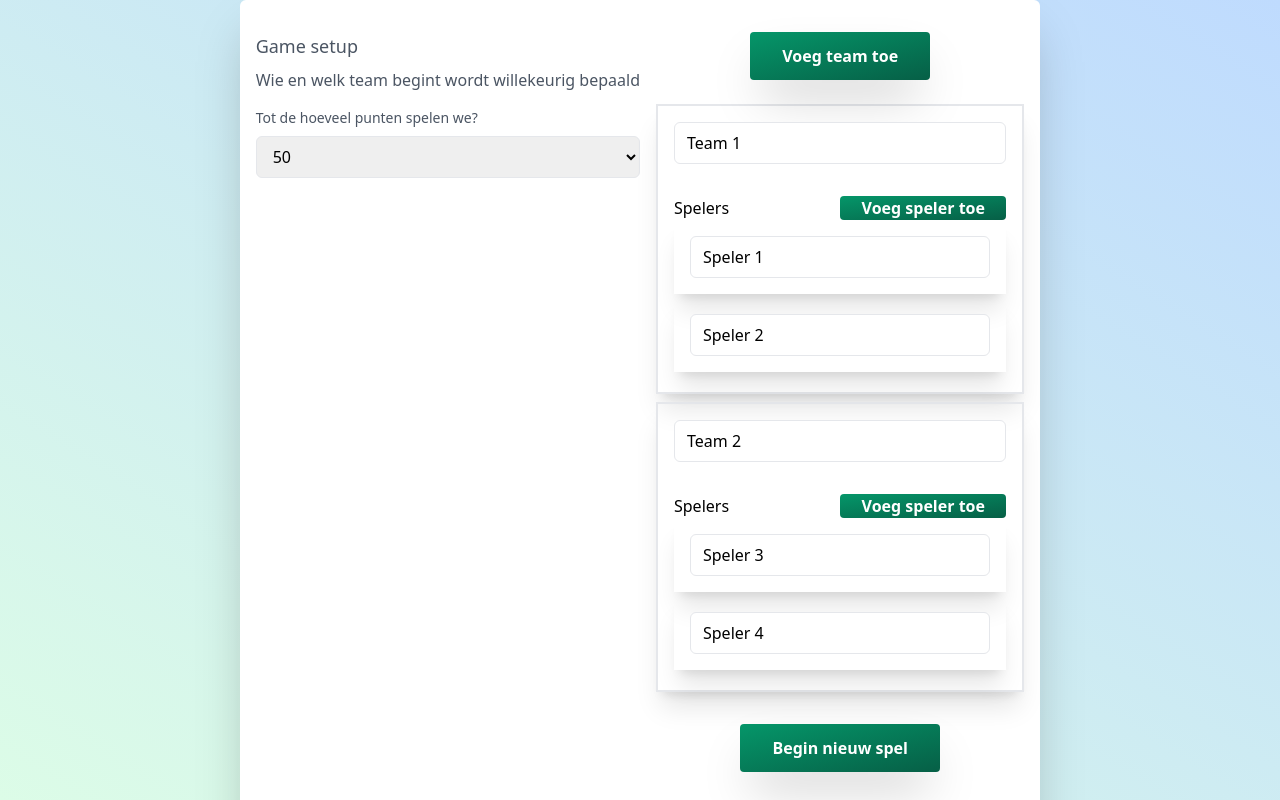
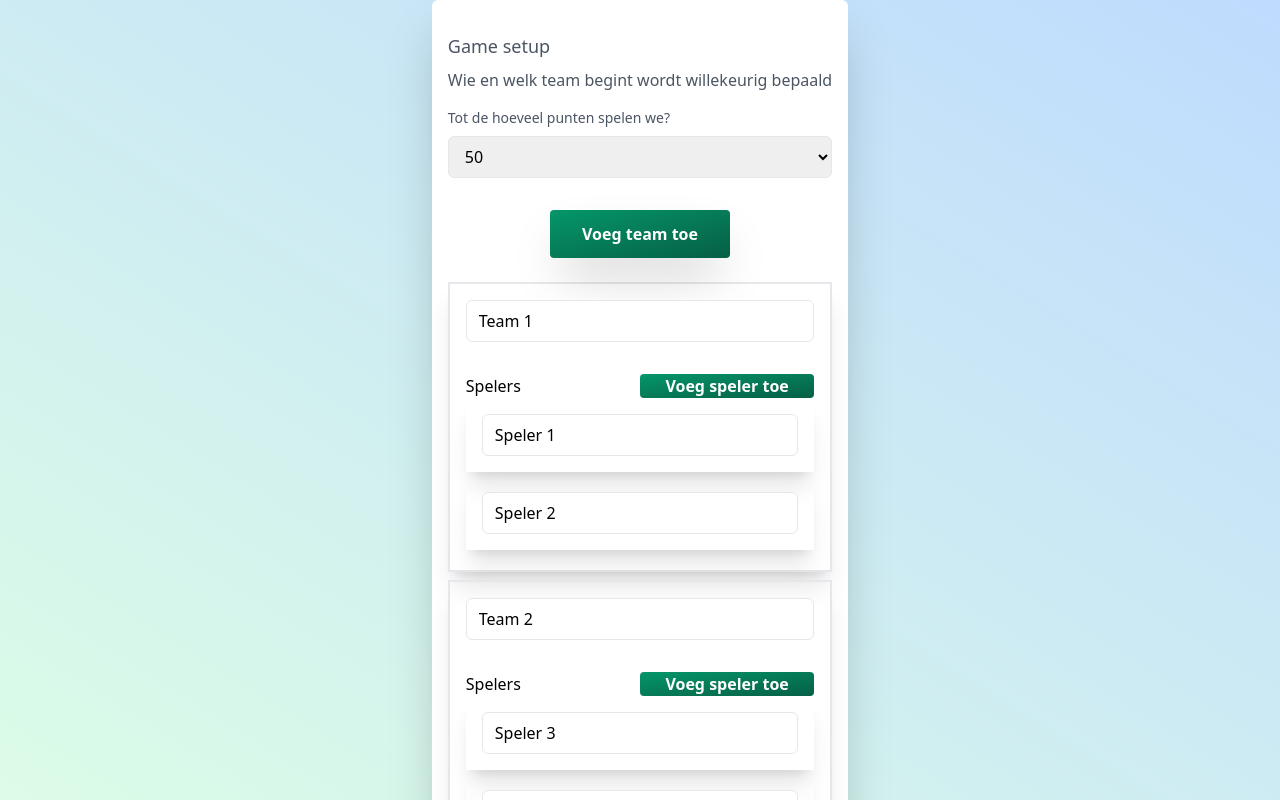
Before and after one commit to NickHuijgen/thirty-seconds-clone, a Nuxt app: page /game in a window 1280 px wide. Built offline with nearby package versions, Linux system fonts and the light colour scheme.

Commit message:
[main] styling

```diff
--- a/components/GameSetup.vue
+++ b/components/GameSetup.vue
@@ -1,5 +1,5 @@
 <template>
-  <div class="grid gris-cols-1 sm:grid-cols-2 sm:space-x-4">
+  <div class="grid gris-cols-1">
     <button
         v-if="game.canLoadFromCookies()"
         type="button"
@@ -64,7 +64,7 @@
       </div>
     </div>
 
-    <div class="pt-6 flex justify-center pb-16 sm:col-start-2">
+    <div class="pt-6 flex justify-center pb-16">
       <button
           type="button"
           class="px-8 py-3 font-semibold rounded bg-gradient-to-br text-white shadow-2xl hover:bg-gradient-to-tr from-emerald-600 to-emerald-800"
```
